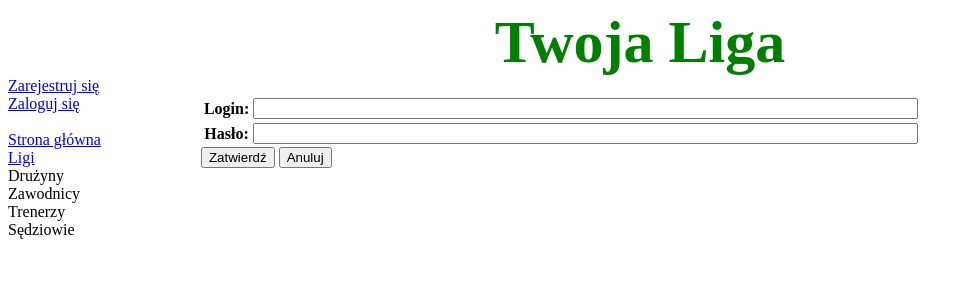
After one commit to mateusz92/liga, a Django app: page /login/ in a window 1280 px wide. The commit adds this page. Shown: the top 300 px of the page, without its empty margins (0-973 px from the left). Run offline with Django 3.2, Linux system fonts and the light colour scheme.

Commit message:
logowanie i rejestracja

```diff
--- /dev/null
+++ b/liga/forms.py
@@ -0,0 +1,14 @@
+from django import forms
+from liga.models import User
+from django.core.exceptions import ObjectDoesNotExist
+from django.core import validators
+class RegisterForm(forms.Form):
+    login = forms.CharField(label='Login', max_length=50, widget=forms.TextInput(attrs={'size': '80'}))
+    password = forms.CharField(label='Hasło', max_length=50, widget=forms.PasswordInput(attrs={'size': '80'}))
+    confirmpassword = forms.CharField(label='Potwierdź hasło', max_length=50, widget=forms.PasswordInput(attrs={'size': '80'}))
+    email = forms.CharField(label='Email', max_length=50, widget=forms.TextInput(attrs={'size': '80'}))
+    name = forms.CharField(label='Nazwa użytkownika', max_length=100, widget=forms.TextInput(attrs={'size': '80'}))
+
+class LoginForm(forms.Form):
+    login = forms.CharField(label='Login', max_length=50, widget=forms.TextInput(attrs={'size': '80'}))
+    password = forms.CharField(label='Hasło', max_length=50, widget=forms.PasswordInput(attrs={'size': '80'}))
--- a/liga/static/liga.css
+++ b/liga/static/liga.css
@@ -10,7 +10,7 @@
 {
     float: left;
 }
-#nav, #nav2
+#nav, #nav2, #nav3
 {
     list-style-type:none;
     margin:0;
--- a/liga/templates/base.html
+++ b/liga/templates/base.html
@@ -10,6 +10,20 @@
 </div>
 <div id="content">
     <div id="sidepanel">
+        {% if request.session.user %}
+            Witaj {{ request.session.user }}
+            <br>
+            <br>
+        {% endif %}
+        <ul id="nav3">
+            {% if request.session.user %}
+                <li><a href="{% url 'logout' %}">Wyloguj się</a></li>
+            {% else %}
+                <li><a href="{% url 'register' %}">Zarejestruj się</a></li>
+                <li><a href="{% url 'login' %}">Zaloguj się</a></li>
+            {% endif %}
+        </ul>
+        <br>
         <ul id="nav">
             <li><a href="{% url 'home' %}">Strona główna</a> </li>
             <li><a href="{% url 'leagues' %}">Ligi</a> </li>
@@ -20,6 +34,7 @@
         </ul>
         <!-- Tu ma być if -->
         <br>
+        {% if request.session.verified %}
             <ul id="nav2">
                 <li>Dodaj ligę</li>
                 <li>Dodaj drużynę</li>
@@ -27,6 +42,7 @@
                 <li>Dodaj trenera</li>
                 <li>Dodaj sędziego</li>
             </ul>
+        {% endif %}
     </div>
     <div id="main">
         {% block content %}
--- /dev/null
+++ b/liga/templates/login.html
@@ -0,0 +1,23 @@
+<!DOCTYPE html>
+{% extends "base.html" %}
+
+{% block title %}
+    Zaloguj się
+{% endblock %}
+
+{% block content %}
+    <div>
+        <form method="post" action="">
+            <div style="color: red">
+                {{ msg }}
+            </div>
+            {% csrf_token %}
+            <table>
+                {{ formset }}
+                </br>
+            </table>
+            <input type="submit" class="btn btn-default" value="Zatwierdź">
+            <input type="reset" class="btn btn-default" value="Anuluj">
+        </form>
+    </div>
+{% endblock %}
--- a/liga/views.py
+++ b/liga/views.py
@@ -5,6 +5,7 @@ from django.http import HttpResponse
 from django.shortcuts import render_to_response, redirect
 from django.template import loader, RequestContext
 from django.http import HttpResponseRedirect
+from liga import forms
 from liga.models import *
 
 
@@ -55,3 +56,48 @@ def team(request, t_id = "0", l_id = "0"):
             'coach' : coach
         })
         return HttpResponse(template.render(context))
+def register(request):
+    if request.method == 'POST':
+        f = forms.RegisterForm(request.POST)
+        if f.is_valid() and f.cleaned_data['password']==f.cleaned_data['confirmpassword']:
+            user = User()
+            user.login = f.cleaned_data['login']
+            user.password = f.cleaned_data['password']
+            user.email = f.cleaned_data['email']
+            user.name = f.cleaned_data['name']
+            user.verified = False
+            user.save()
+            return redirect('/')
+        else:
+            msg = 'Niepoprawne dane rejestracji'
+            f = forms.RegisterForm()
+            return render_to_response('register.html', RequestContext(request, {'formset': f, 'msg' : msg}))
+    else:
+        f = forms.RegisterForm()
+        return render_to_response('register.html', RequestContext(request, {'formset': f}))
+
+def login(request):
+    if request.method == 'POST':
+        f = forms.LoginForm(request.POST)
+        if f.is_valid():
+            user = User.objects.get(login=f.cleaned_data['login'])
+            if user!='' and user.password==f.cleaned_data['password']:
+                request.session["user"]=user.login
+                request.session["verified"] = user.verified
+                return redirect('/')
+            else:
+                msg = 'Niepoprawne dane logowania'
+                f = forms.LoginForm()
+                return render_to_response('login.html', RequestContext(request, {'formset': f, 'msg' : msg}))
+        else:
+            msg = 'Niepoprawne dane logowania'
+            f = forms.LoginForm()
+            return render_to_response('login.html', RequestContext(request, {'formset': f, 'msg' : msg}))
+    else:
+        f = forms.LoginForm()
+        return render_to_response('login.html', RequestContext(request, {'formset': f}))
+
+def logout(request):
+    del request.session["user"]
+    request.session.modified = True
+    return redirect('/')
--- a/szkielety/urls.py
+++ b/szkielety/urls.py
@@ -10,4 +10,7 @@ urlpatterns = patterns('',
     url(r'^leagues/', views.leagues, name='leagues'),
     url(r'^league/(?P<l_id>\d+)/', views.league, name='league'),
     url(r'^team/(?P<t_id>\d+)/(?P<l_id>\d+)/', views.team, name='team'),
+    url(r'^register/', views.register, name='register'),
+    url(r'^login/', views.login, name='login'),
+    url(r'^logout/', views.logout, name='logout'),
 )
```
Also changed, not shown: liga/templates/register.html (added, +23 -0 lines), szkielety/settings.py (+10 -0 lines). Lines whose indentation alone changed are shown as unchanged.
